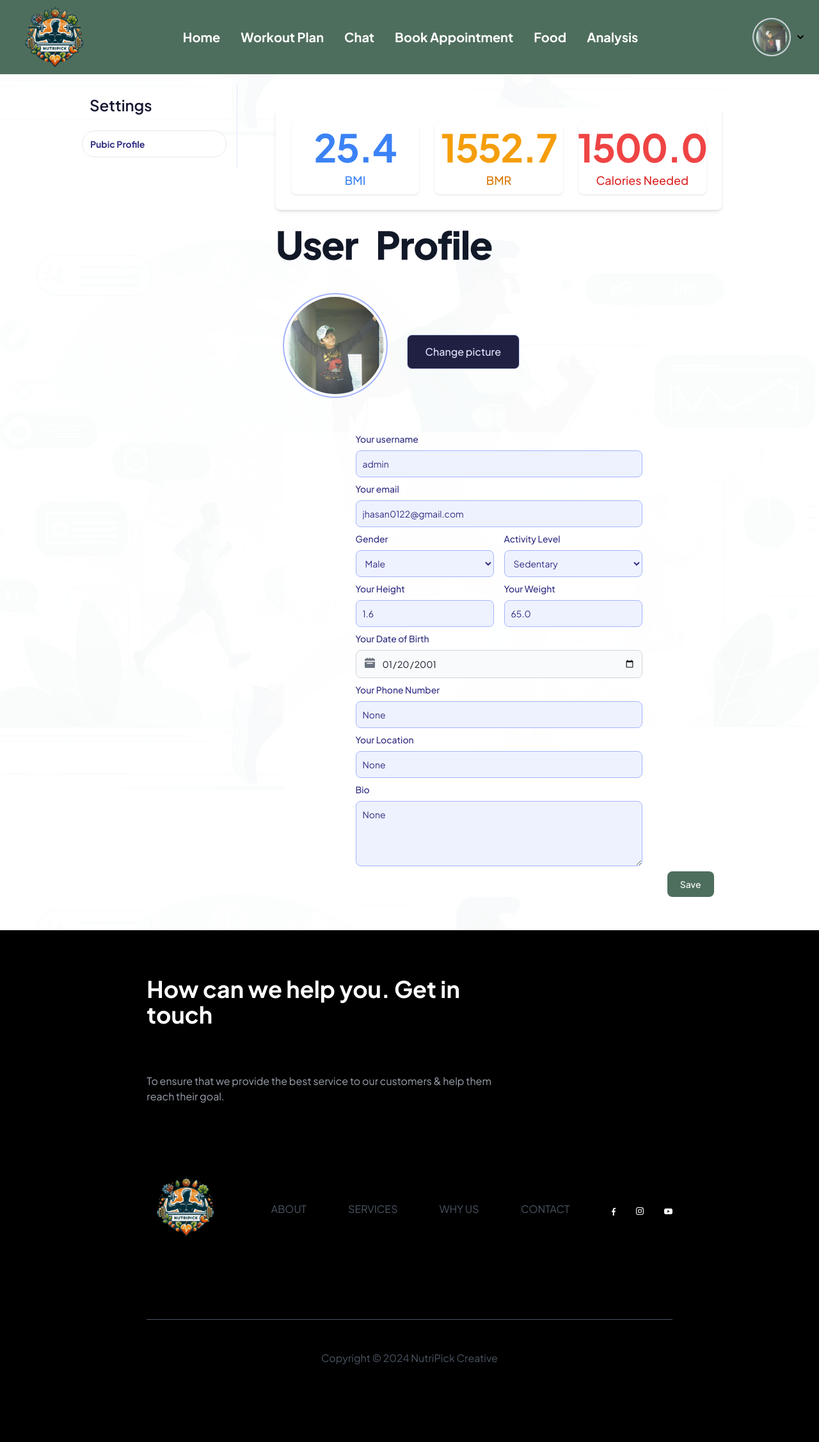
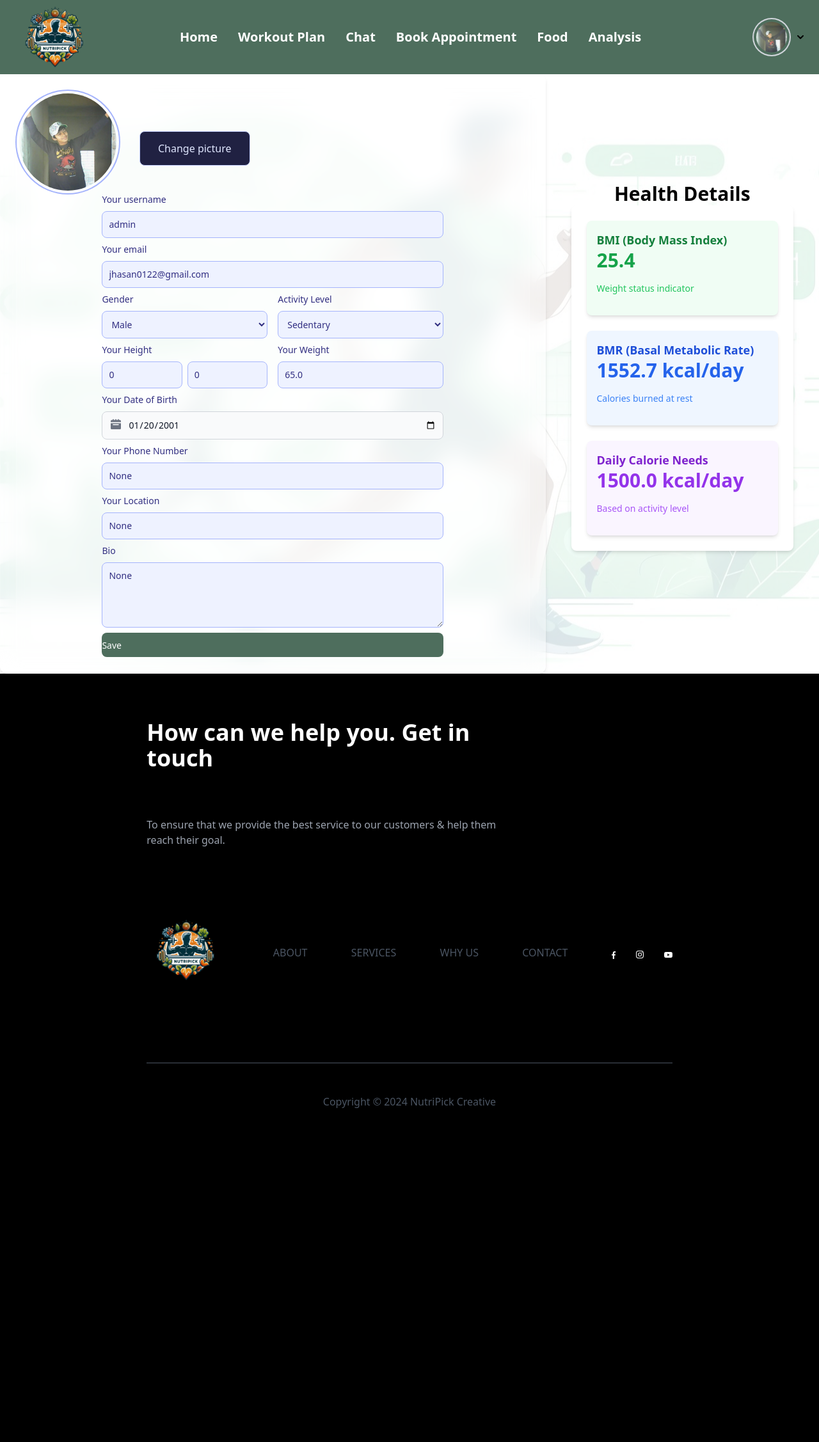
Before and after one commit to jhasan2026/NutriPick, a Django app: page /user/profile/ in a window 1280 px wide. Shown: the whole page at 64% size. After the commit the page ends 1732 px from the top, so only its background shows below. Run offline with Django 5.2, Linux system fonts and the light colour scheme; a user stored in the database is signed in; data comes from the database, SQL or seed files in the repository; both versions use the stored data as it was after the commit; parts of the project's set-up code (start-up, migrations or seed data) failed here and were passed over; some libraries are stand-ins or nearby versions.

Commit message:
user profile and landing page has been set up

```diff
--- a/user/templates/user/profile.html
+++ b/user/templates/user/profile.html
@@ -3,75 +3,18 @@
 {% block content %}
 <link rel="preconnect" href="https://fonts.googleapis.com">
 <link rel="preconnect" href="https://fonts.gstatic.com" crossorigin>
-<link
-        href="https://fonts.googleapis.com/css2?family=Plus+Jakarta+Sans:ital,wght@0,200;0,300;0,400;0,500;0,600;0,700;0,800;1,200;1,300;1,400;1,500;1,600;1,700;1,800&display=swap"
+<link href="https://fonts.googleapis.com/css2?family=Plus+Jakarta+Sans:ital,wght@0,200;0,300;0,400;0,500;0,600;0,700;0,800;1,200;1,300;1,400;1,500;1,600;1,700;1,800&display=swap"
         rel="stylesheet">
 
-<style>
-    body {
-        font-family: 'Plus Jakarta Sans', sans-serif;
-    }
-</style>
-<!-- component -->
-<!--<main class="space-y-12 bg-gray-100 w-full">-->
-<!-- CONTENT GOES HERE -->
 
 
-<div class="bg-[#FFFFFFCF] w-full flex flex-col gap-5 px-3 md:px-16 lg:px-28 md:flex-row text-[#161931]">
-    <aside class="hidden py-4 md:w-1/3 lg:w-1/4 md:block">
-        <div class="sticky flex flex-col gap-2 p-4 text-sm border-r border-indigo-100 top-12">
-
-            <h2 class="pl-3 mb-4 text-2xl font-semibold">Settings</h2>
-
-            <a href="#"
-               class="flex items-center px-3 py-2.5 font-bold bg-white  text-indigo-900 border rounded-full">
-                Pubic Profile
-            </a>
-        </div>
-    </aside>
-    <main class="w-full min-h-screen py-1 md:w-2/3 lg:w-3/4">
-
-        <div class="p-2 md:p-4">
-            <div class="w-full px-6 pb-8 mt-8 w-100">
-
-                <div class="flex flex-col h-full w-full mx-auto  space-y-6 pb-6">
-                    <section class="flex flex-col mx-auto bg-white rounded-lg p-6 shadow-md space-y-6 w-full">
-                        <div class="grid grid-cols-1 sm:grid-cols-2 md:grid-cols-3 gap-6 w-full min-w-0">
-                            <!-- In use -->
-                            <div class="flex flex-col px-6 py-2 bg-white shadow rounded-lg overflow-hidden">
-                                <div class="flex flex-col items-center space-y-2">
-                                    <div class="text-6xl font-bold tracking-tight leading-none text-blue-500">{{ patient.bmi|floatformat:1 }}
-                                    </div>
-                                    <div class="text-lg font-medium text-blue-500">BMI</div>
-                                </div>
-                            </div>
-                            <!-- renovation -->
-                            <div class="flex flex-col px-6 py-2 bg-white shadow rounded-lg overflow-hidden">
-                                <div class="flex flex-col items-center space-y-2">
-                                    <div class="text-6xl font-bold tracking-tight leading-none text-amber-500">{{ patient.bmr|floatformat:1 }}
-                                    </div>
-                                    <div class="text-lg font-medium text-amber-600">BMR</div>
-                                </div>
-                            </div>
-                            <!-- Suspended -->
-                            <div class="flex flex-col px-6 py-2 bg-white shadow rounded-lg overflow-hidden">
-                                <div class="flex flex-col items-center space-y-2">
-                                    <div class="text-6xl font-bold tracking-tight leading-none text-red-500">{{ patient.calories_need|floatformat:1 }}
-                                    </div>
-                                    <div class="text-lg font-medium text-red-600">Calories Needed</div>
-                                </div>
-                            </div>
-                        </div>
-                    </section>
-                </div>
-                <!--</main>-->
 
 
-                <h1 class="mb-4 text-2xl pb-4 font-extrabold leading-none tracking-tight text-gray-900 md:text-5xl lg:text-6xl dark:text-white">
-                    User &nbsp; Profile
-                </h1>
-                <div class="grid max-w-2xl mx-auto mt-8">
-                    <form method="POST" enctype="multipart/form-data">
+        <main class="flex justify-center items-center w-screen ">
+            <div class="flex justify-start bg-white/30 shadow-md rounded-xl p-6 w-4/5 max-w-4xl h-3/4 hover:shadow-lg transition-shadow backdrop-blur-lg border border-white/20">
+              <div class="flex flex-col items-center space-y-6">
+
+                <form method="POST" enctype="multipart/form-data" class=" backdrop-blur-lg border border-white/20 h-full">
                     {% csrf_token %}
                     <div class="flex flex-col items-center space-y-5 sm:flex-row sm:space-y-0">
 
@@ -91,7 +34,7 @@
                         </div>
                     </div>
 
-                        <div class="items-center bg-[#FFFFFFCF] mt-8 sm:mt-14 text-[#202142]">
+                    <div class="flex flex-wrap justify-start text-[#202142]">
                         <div class="flex lg:w-2/3 w-full sm:flex-row flex-col mx-auto px-8 sm:space-x-4 sm:space-y-0 space-y-4 sm:px-0 items-end pb-2">
                             <div class="relative flex-grow w-full">
                                 <label for="username"
@@ -149,14 +92,60 @@
 
 
                         <div class="flex lg:w-2/3 w-full sm:flex-row flex-col mx-auto px-8 sm:space-x-4 sm:space-y-0 space-y-4 sm:px-0 items-end pb-2">
+
                             <div class="relative flex-grow w-full">
-                                    <label for="height"
-                                           class="block mb-2 text-sm font-medium text-indigo-900 dark:text-white">Your
-                                        Height</label>
-                                    <input type="number" step="0.01" id="height" name="height"
-                                           class="bg-indigo-50 border border-indigo-300 text-indigo-900 text-sm rounded-lg focus:ring-indigo-500 focus:border-indigo-500 block w-full p-2.5"
-                                           value="{{ user_form.patient.value|default:patient.height }}">
+                                <label for="height_ft" class="block mb-2 text-sm font-medium text-indigo-900 dark:text-white">Your Height</label>
+                                <div class="flex space-x-2">
+                                    <input
+                                        type="number"
+                                        id="height_ft"
+                                        name="height_ft"
+                                        min="0"
+                                        placeholder="ft"
+                                        value="{{ height_ft|default:0 }}"
+                                        class="bg-indigo-50 border border-indigo-300 text-indigo-900 text-sm rounded-lg focus:ring-indigo-500 focus:border-indigo-500 block w-full p-2.5">
+                                    <input
+                                        type="number"
+                                        id="height_in"
+                                        name="height_in"
+                                        min="0"
+                                        max="11"
+                                        placeholder="in"
+                                        value="{{ height_in|default:0 }}"
+                                        class="bg-indigo-50 border border-indigo-300 text-indigo-900 text-sm rounded-lg focus:ring-indigo-500 focus:border-indigo-500 block w-full p-2.5">
                                 </div>
+                                <input type="hidden" id="height" name="height" value="{{ height|default:'' }}">
+                            </div>
+
+                            <script>
+                                document.addEventListener('DOMContentLoaded', function () {
+                                    const heightFt = document.getElementById('height_ft');
+                                    const heightIn = document.getElementById('height_in');
+                                    const height = document.getElementById('height');
+
+                                    function updateHeight() {
+                                        const feet = parseFloat(heightFt.value) || 0;
+                                        const inches = parseFloat(heightIn.value) || 0;
+                                        const totalInches = (feet * 12) + inches;
+                                        const meters = (totalInches * 0.0254).toFixed(2); // Convert inches to meters
+                                        height.value = meters; // Update the hidden input with the meter value
+                                    }
+
+                                    // Update the fields based on existing height value if available
+                                    const initialHeight = parseFloat(height.value) || 0;
+                                    if (initialHeight > 0) {
+                                        const totalInches = Math.round(initialHeight / 0.0254); // Convert meters to inches
+                                        heightFt.value = Math.floor(totalInches / 12); // Get feet
+                                        heightIn.value = totalInches % 12; // Get remaining inches
+                                    }
+
+                                    heightFt.addEventListener('input', updateHeight);
+                                    heightIn.addEventListener('input', updateHeight);
+                                });
+                            </script>
+
+
+
                             <div class="relative flex-grow w-full">
                                 <label for="weight"
                                        class="block mb-2 text-sm font-medium text-indigo-900 dark:text-white">Your
@@ -222,18 +211,57 @@
                             </div>
                         </div>
 
-                            <div class="flex justify-end">
                                             <button type="submit"
-                                        class="text-white bg-[#4E6E5D] hover:bg-[#4E6E5D99]  focus:ring-4 focus:outline-none focus:ring-indigo-300 font-medium rounded-lg text-sm w-full sm:w-auto px-5 py-2.5 text-center dark:bg-indigo-600 dark:hover:bg-indigo-700 dark:focus:ring-indigo-800">
+                    class="flex lg:w-2/3  sm:flex-row flex-col mx-auto px-8 sm:space-x-4 sm:space-y-0 space-y-4 sm:px-0 items-end pb-2 text-white bg-[#4E6E5D] hover:bg-[#4E6E5D99]  focus:ring-4 focus:outline-none focus:ring-indigo-300 font-medium rounded-lg text-sm w-full sm:w-auto  py-2.5 text-center dark:bg-indigo-600 dark:hover:bg-indigo-700 dark:focus:ring-indigo-800">
                 Save
             </button>
                     </div>
-                        </div>
+
+
                 </form>
 
             </div>
         </div>
+
+        <div class="p-2 md:p-4 w-2/5 h-full">
+            <div class=" px-6 pb-8 mt-8 w-100 flex flex-wrap justify-center">
+                <h3 class=" text-3xl font-bold text-black">Health Details</h3>
+
+                <div class="flex flex-col h-full w-full mx-auto space-y-6 pb-6">
+                    <section class="flex flex-col mx-auto bg-white rounded-lg p-6 shadow-md space-y-6 w-full">
+                        <div class="flex flex-col gap-6 w-full min-w-0">
+                            <!-- BMI Card -->
+                            <div class="bg-green-50 rounded-lg shadow-md p-4">
+                                <h3 class="text-lg font-semibold text-green-700">BMI (Body Mass Index)</h3>
+                                <p class="text-3xl font-bold text-green-600">{{ patient.bmi|floatformat:1 }}</p>
+                                <p class="text-sm text-green-500">Weight status indicator</p>
                             </div>
+
+                            <!-- BMR Card -->
+                            <div class="bg-blue-50 rounded-lg shadow-md p-4">
+                                <h3 class="text-lg font-semibold text-blue-700">BMR (Basal Metabolic Rate)</h3>
+                                <p class="text-3xl font-bold text-blue-600">{{ patient.bmr|floatformat:1 }} kcal/day</p>
+                                <p class="text-sm text-blue-500">Calories burned at rest</p>
+                            </div>
+
+                            <!-- Daily Calorie Needs Card -->
+                            <div class="bg-purple-50 rounded-lg shadow-md p-4">
+                                <h3 class="text-lg font-semibold text-purple-700">Daily Calorie Needs</h3>
+                                <p class="text-3xl font-bold text-purple-600">{{ patient.calories_need|floatformat:1 }} kcal/day</p>
+                                <p class="text-sm text-purple-500">Based on activity level</p>
+                            </div>
+                        </div>
+                    </section>
+                </div>
+            </div>
+        </div>
+
+
+
+
+
+
+
     </main>
 </div>
 <script>
--- a/user/urls.py
+++ b/user/urls.py
@@ -1,6 +1,7 @@
 from django.urls import path
 from .views import CustomLoginView,register,profile_update_view,set_default_image_view
 from django.contrib.auth import views as auth_views
+from . import views
 
 urlpatterns = [
     path('login/',CustomLoginView.as_view(),name='login'),
@@ -8,5 +9,6 @@ urlpatterns = [
     path('register/',register,name='register'),
     path('profile/', profile_update_view, name='profile'),
     path('set_default_image/<int:patient_id>/', set_default_image_view, name='set_default_image'),
+    path('pre_login/',views.pre_login , name='pre_login'),
 
 ]
--- a/user/views.py
+++ b/user/views.py
@@ -27,6 +27,9 @@ Calory_Need_Predictor = joblib.load('CaloryPredictionModel/Calory_Need_Predictor
 
 def home(request):
     return render(request,'user/BASE.html')
+
+def pre_login(request):
+    return render(request, 'user/pre_login.html')
 
 
 def register(request):
```
Also changed, not shown: user/templates/user/pre_login.html (added, +105 -0 lines), db.sqlite3, user/static/image/f1.jpg (added), user/static/image/f3.jpg (added), user/static/image/f31.jpg (added), user/static/image/f4.jpg (added), user/static/image/f41.jpg (added), user/static/image/f411.jpg (added), user/static/image/f6.jpg (added), 4 other files. Lines whose indentation alone changed are shown as unchanged.
